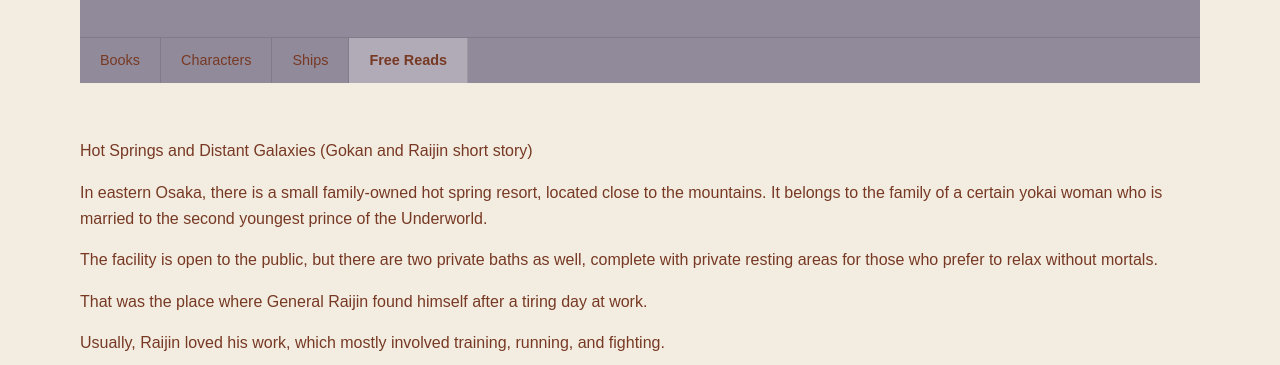
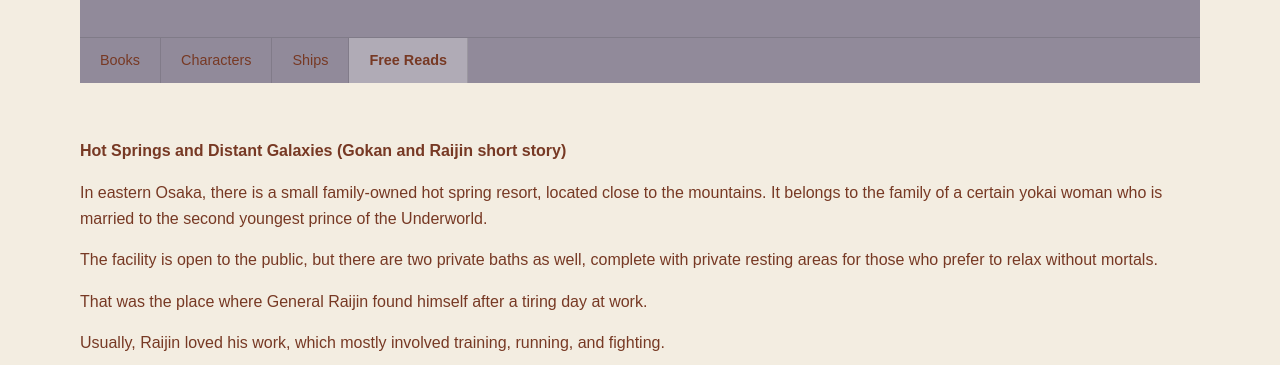
Before and after one commit to Cherry-pepper/asura, a plain HTML site: page divine-debris/storiesDD01.html in a window 1280 px wide. Shown: the part 435-800 px from the top of the page. Drawn offline with Linux system fonts and the light colour scheme.

Commit message:
Update storiesDD01.html

```diff
--- a/divine-debris/storiesDD01.html
+++ b/divine-debris/storiesDD01.html
@@ -60,7 +60,7 @@
 
 
     <section class="books">
-        <p>Hot Springs and Distant Galaxies (Gokan and Raijin short story)
+        <p style="font-weight: bold;">Hot Springs and Distant Galaxies (Gokan and Raijin short story)</p>
 <p>In eastern Osaka, there is a small family-owned hot spring resort, located close to the mountains. It belongs to the family of a certain yokai woman who is married to the second youngest prince of the Underworld.</p>
 <p>The facility is open to the public, but there are two private baths as well, complete with private resting areas for those who prefer to relax without mortals.</p>
 <p>That was the place where General Raijin found himself after a tiring day at work.</p>
```
